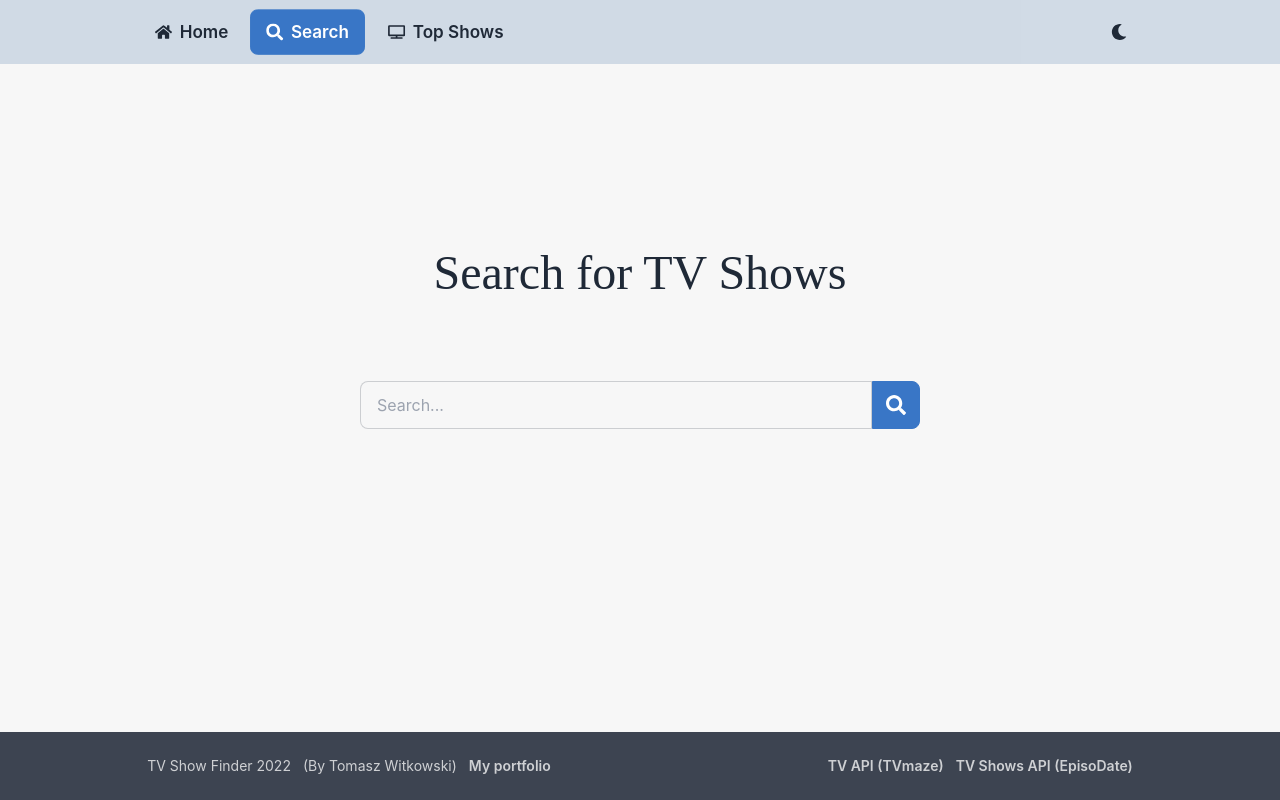
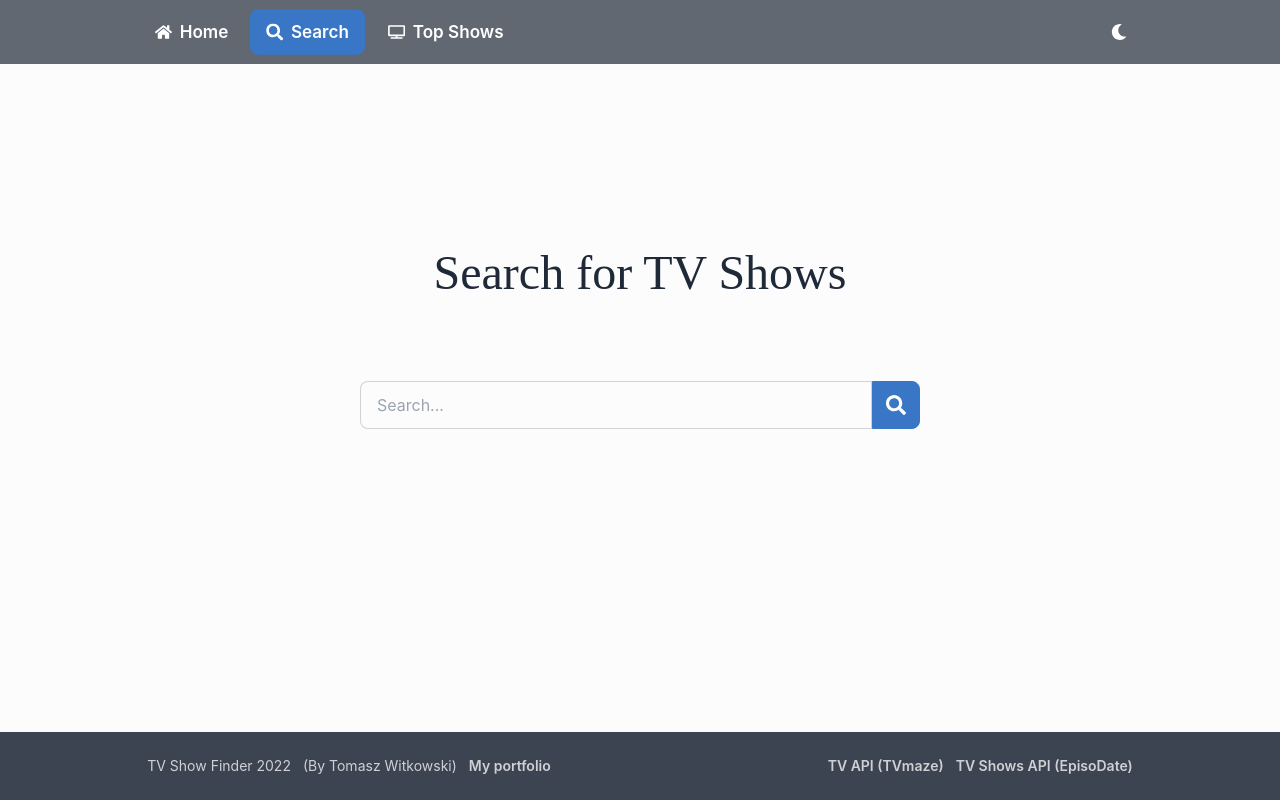
Before and after one commit to witktom5/tv-app, a React (Create React App) app: page /search in a window 1280 px wide. Built offline with nearby package versions, Linux system fonts and the light colour scheme.

Commit message:
style minor changes

```diff
--- a/src/components/SearchItem.jsx
+++ b/src/components/SearchItem.jsx
@@ -57,9 +57,9 @@ function SearchItem({
         </div>
       </div>
       <div className='flex flex-col gap-4 p-3 pr-6 w-full'>
-        <h2 className='card-title text-2xl pt-2 md:pt-4 pb-4 self-center'>
+        <h3 className='card-title text-2xl pt-2 md:pt-4 pb-4 self-center'>
           {name}
-        </h2>
+        </h3>
         <div
           dangerouslySetInnerHTML={{ __html: shortenSummary(summary) }}
           className='my-auto px-2'
--- a/src/components/TopShow.jsx
+++ b/src/components/TopShow.jsx
@@ -56,7 +56,9 @@ function TopShow({
           </p>
           <p>
             <strong>External link: </strong>
-            <a href={link}>Click</a>
+            <a href={link} className='underline'>
+              Click
+            </a>
           </p>
         </div>
       </div>
--- a/src/components/layout/Navbar.jsx
+++ b/src/components/layout/Navbar.jsx
@@ -5,7 +5,7 @@ import DropdownMenu from '../DropdownMenu';
 
 function Navbar() {
   return (
-    <nav className='bg-base-300 bg-opacity-80 flex justify-center custom-navbar z-50'>
+    <nav className='bg-neutral text-neutral-content bg-opacity-80 flex justify-center custom-navbar z-50'>
       <div className='navbar lg:w-4/5'>
         <div className='flex-none'></div>
         <DropdownMenu>
--- a/src/pages/SearchResults.jsx
+++ b/src/pages/SearchResults.jsx
@@ -25,12 +25,12 @@ function SearchResults() {
     searchData && (
       <section className='w-4/5'>
         <Header title={`Search results for "${searchText}"`} />
-        <h3 className='text-center text-xl -mt-10 mb-6'>
+        <h2 className='text-center text-xl -mt-10 mb-6'>
           {searchData.length > 0
             ? searchData.length +
               ` TV show${searchData.length === 1 ? '' : 's'} found`
             : 'No TV shows found'}
-        </h3>
+        </h2>
 
         <button
           onClick={onClickBack}
--- a/tailwind.config.js
+++ b/tailwind.config.js
@@ -10,9 +10,9 @@ module.exports = {
       {
         light: {
           ...require('daisyui/src/colors/themes')['[data-theme=light]'],
-          'base-100': 'hsl(0, 0%, 97%)',
-          'base-200': 'hsl(205, 15%, 88%)',
-          'base-300': 'hsl(210, 30%, 83%)',
+          'base-100': 'hsl(0, 0%, 99%)',
+          'base-200': 'hsl(50, 5%, 95%)',
+          'base-300': 'hsl(50, 5%, 92%)',
           primary: 'hsl(214, 55%, 50%)',
         },
         dark: {
```
